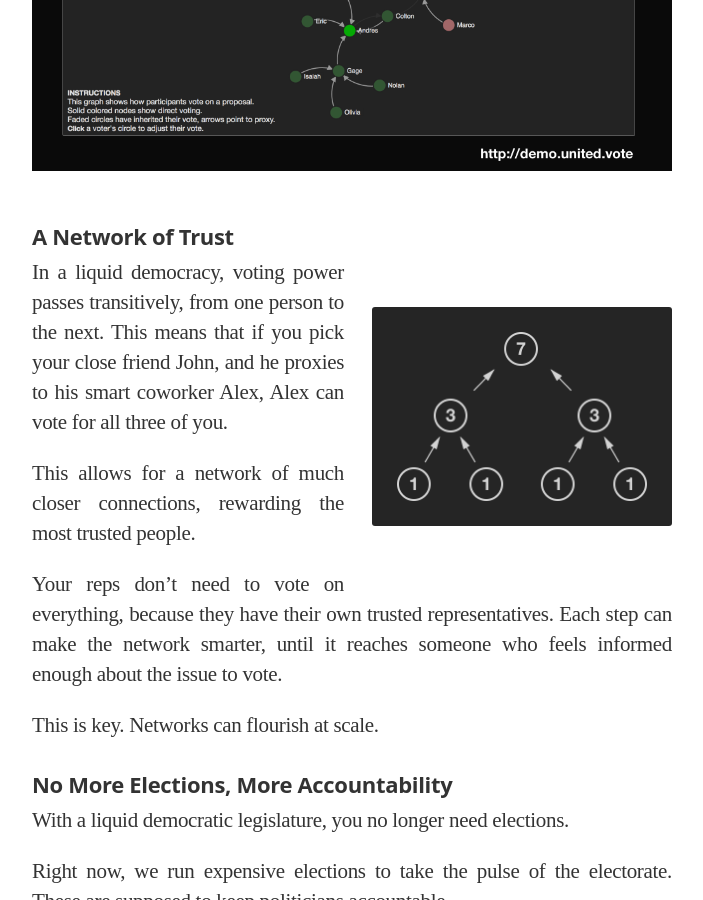
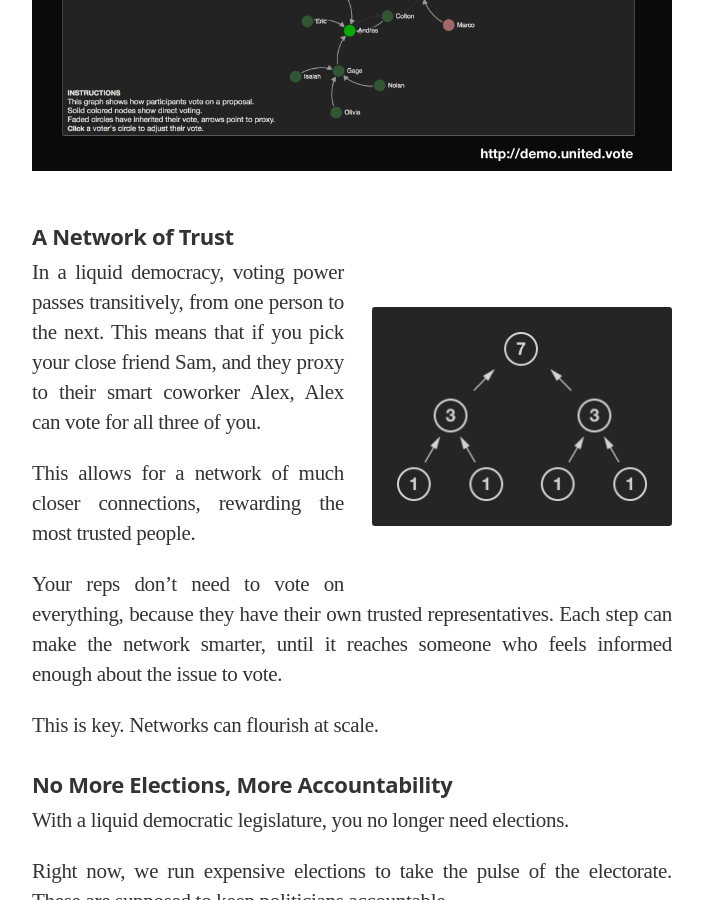
Before and after one commit to voteliquid/blog, a Jekyll site: the page built from _posts/2016-09-21-what-is-liquid-democracy.md, in a window 1280 px wide and 900 px high, scrolled down 3108 px. Shown: the whole window, without its empty margins (288-991 px from the left). Built offline with Jekyll 4.4.1, drawn with Linux system fonts in a browser that asks for light colours; nearby versions of some CDN libraries; some web fonts are replaced; some of the changed text lies outside the part shown.

Commit message:
Tweak what-is-ld

```diff
--- a/_posts/2016-09-21-what-is-liquid-democracy.md
+++ b/_posts/2016-09-21-what-is-liquid-democracy.md
@@ -70,7 +70,7 @@ You can select any legal resident of your jurisdiction. The people you already k
 
 <img src="/assets/article_images/2016-09-21-what-is-liquid-democracy/voting_power_graphic.png" style="background-color: #252525; border-radius: 3px; float: right; margin-left: 28px; padding: 25px; width: 250px;" />
 
-In a liquid democracy, voting power passes transitively, from one person to the next. This means that if you pick your close friend John, and he proxies to his smart coworker Alex, Alex can vote for all three of you.
+In a liquid democracy, voting power passes transitively, from one person to the next. This means that if you pick your close friend Sam, and they proxy to their smart coworker Alex, Alex can vote for all three of you.
 
 This allows for a network of much closer connections, rewarding the most trusted people.
 
```
Also changed, not shown: other parts of _posts/2016-09-21-what-is-liquid-democracy.md (+1 -1 lines).
